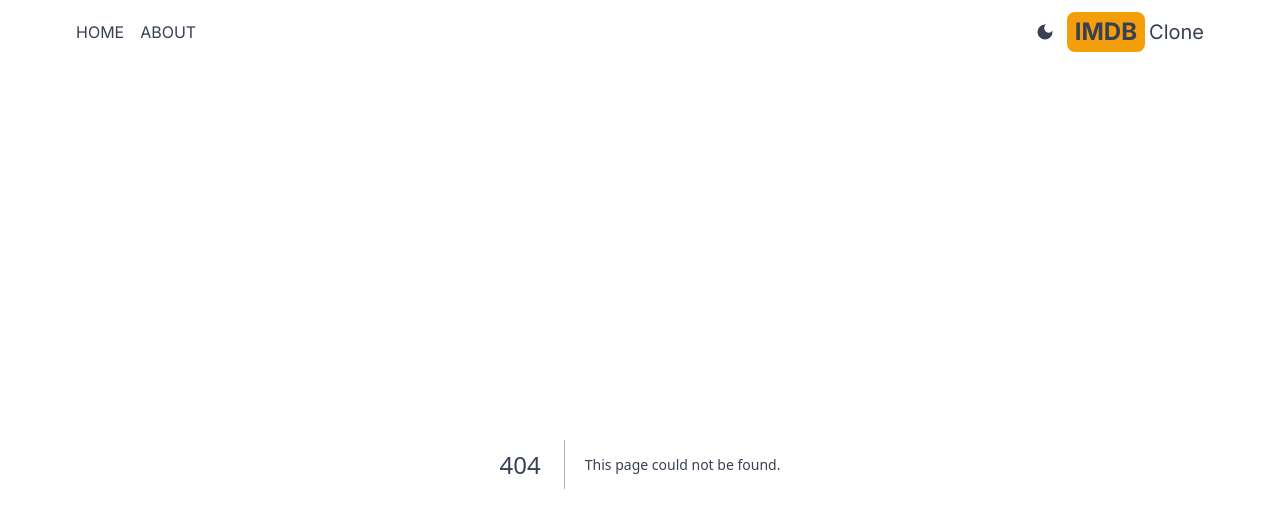
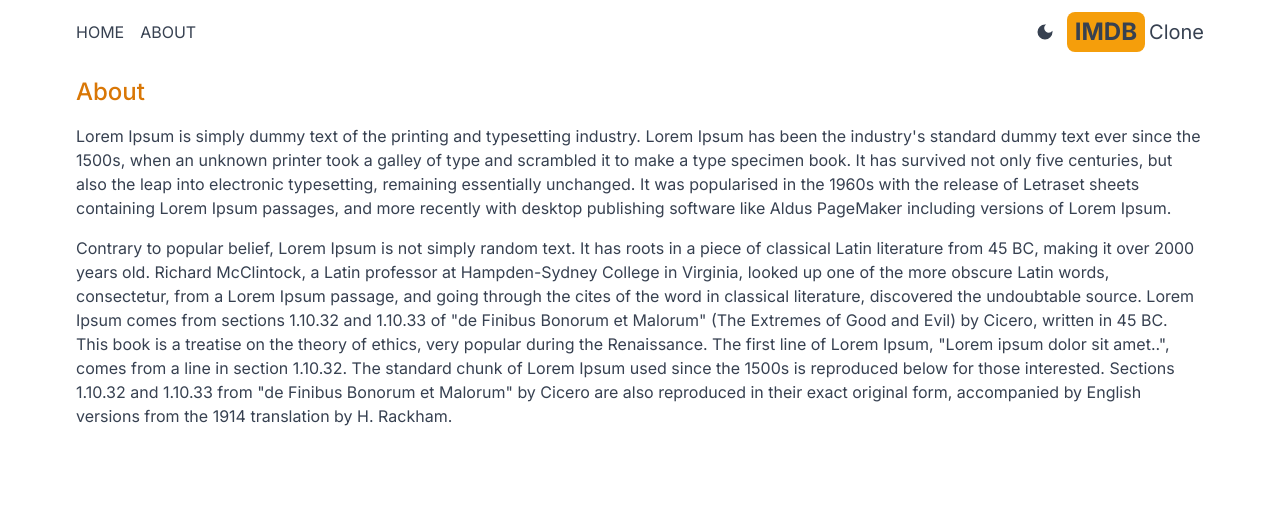
Before and after one commit to afsar-uddin/imdb-next, a Next.js app: page /about in a window 1280 px wide. Before the commit this address had no page. Shown: the top 528 px of the page. Built offline with nearby package versions, Linux system fonts and the light colour scheme.

Commit message:
about page

```diff
--- /dev/null
+++ b/src/app/about/page.jsx
@@ -0,0 +1,13 @@
+import React from 'react'
+
+export default function About() {
+  return (
+    <div className='max-w-6xl mx-auto p-3 space-y-4'>
+        <h1 className='text-2xl font-medium text-amber-600'>About</h1>
+        <p>Lorem Ipsum is simply dummy text of the printing and typesetting industry. Lorem Ipsum has been the industry's standard dummy text ever since the 1500s, when an unknown printer took a galley of type and scrambled it to make a type specimen book. It has survived not only five centuries, but also the leap into electronic typesetting, remaining essentially unchanged. It was popularised in the 1960s with the release of Letraset sheets containing Lorem Ipsum passages, and more recently with desktop publishing software like Aldus PageMaker including versions of Lorem Ipsum.</p>
+        <p>Contrary to popular belief, Lorem Ipsum is not simply random text. It has roots in a piece of classical Latin literature from 45 BC, making it over 2000 years old. Richard McClintock, a Latin professor at Hampden-Sydney College in Virginia, looked up one of the more obscure Latin words, consectetur, from a Lorem Ipsum passage, and going through the cites of the word in classical literature, discovered the undoubtable source. Lorem Ipsum comes from sections 1.10.32 and 1.10.33 of "de Finibus Bonorum et Malorum" (The Extremes of Good and Evil) by Cicero, written in 45 BC. This book is a treatise on the theory of ethics, very popular during the Renaissance. The first line of Lorem Ipsum, "Lorem ipsum dolor sit amet..", comes from a line in section 1.10.32. The standard chunk of Lorem Ipsum used since the 1500s is reproduced below for those interested. Sections 1.10.32 and 1.10.33 from "de Finibus Bonorum et Malorum" by Cicero are also reproduced in their exact original form, accompanied by English versions from the 1914 translation by H. Rackham.
+
+</p>
+    </div>
+  )
+}
```
